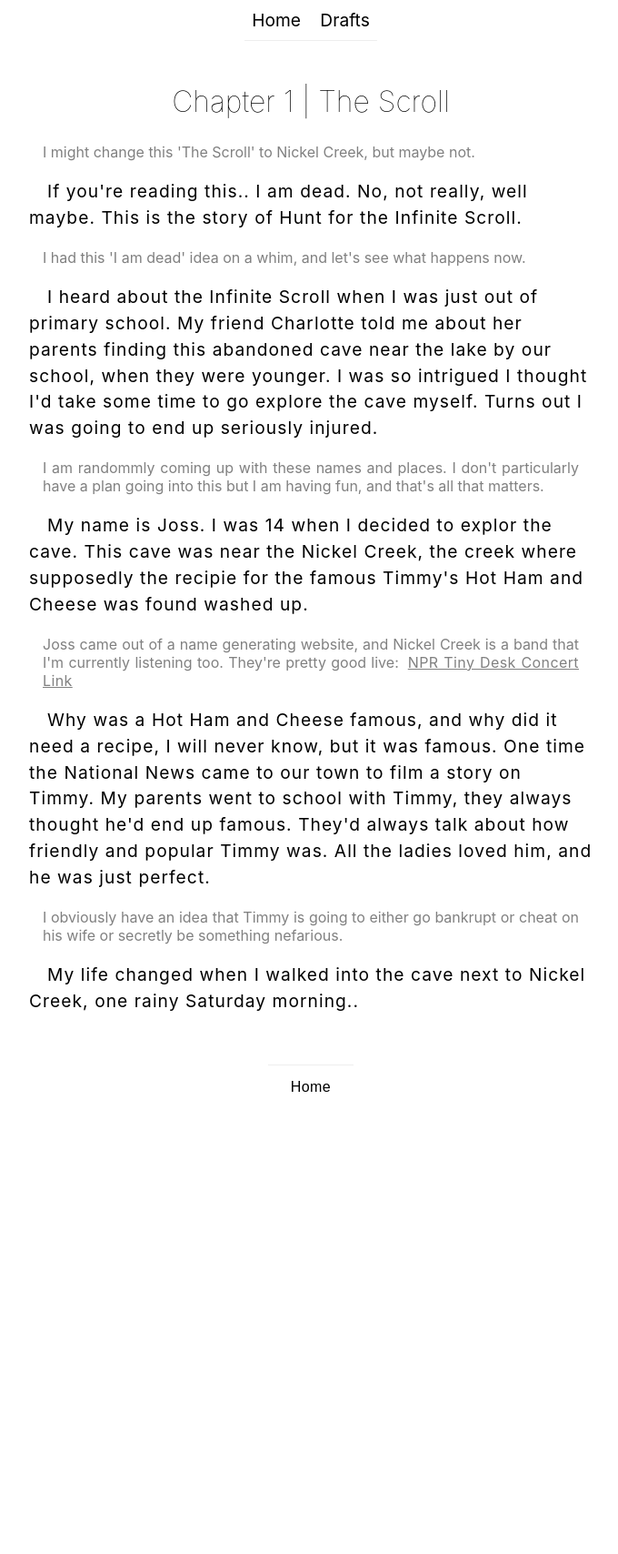
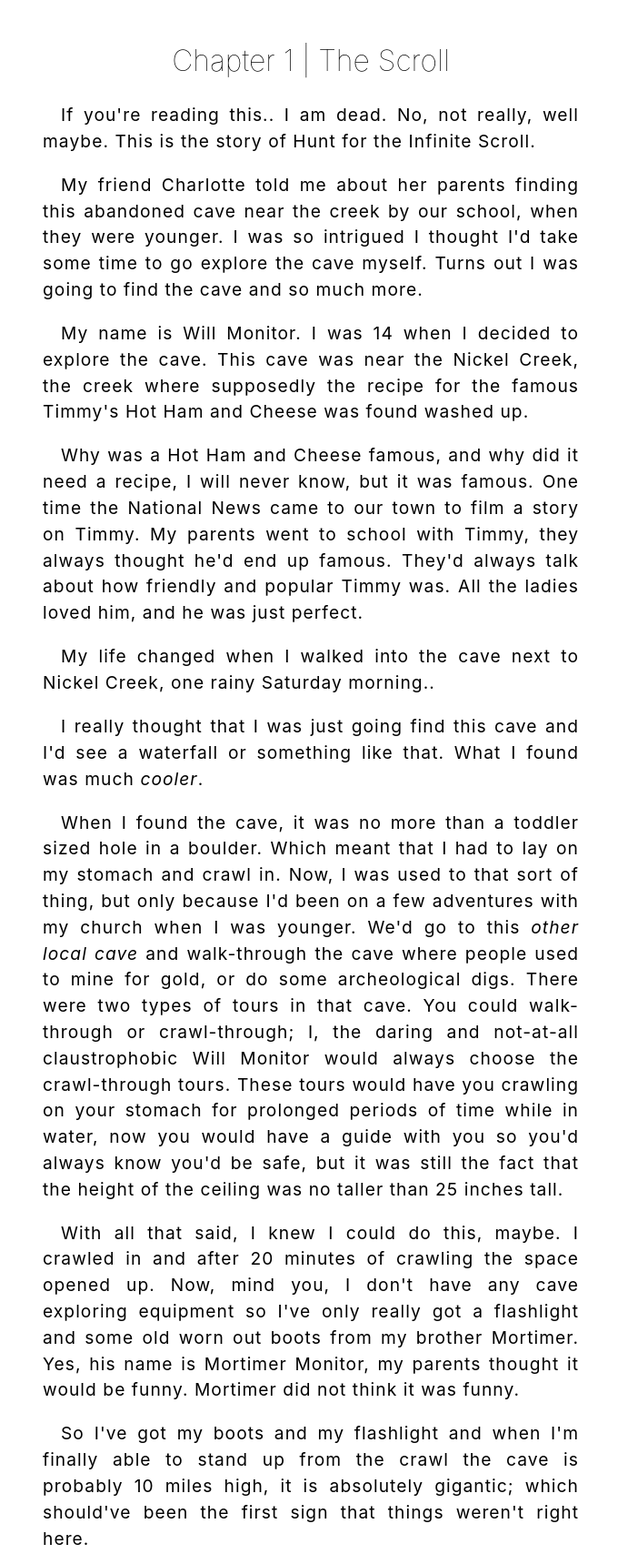
Before and after one commit to bramermatt/willMonitor, a plain HTML site: page drafts/chapter-1/thescroll.html in a window 1280 px wide. Shown: the top 1708 px of the page at 91% size, without its empty margins (298-978 px from the left). Before the commit the page ends 1249 px from the top, so only its background shows below. Drawn offline with Linux system fonts and the light colour scheme.

Commit message:
chapter 1 - draft

```diff
--- a/css/index.css
+++ b/css/index.css
@@ -67,7 +67,7 @@ body {
 
 
  .intro {
-    padding: 40px 15px;
+    padding: 20px 15px;
     max-width: 700px;
     margin-left: auto;
     margin-right: auto;
@@ -157,7 +157,7 @@ body {
 
 
 .page {
-    max-width: 670px;
+    max-width: 640px;
     margin: auto;
     padding-top: 20px;
 }
@@ -177,13 +177,17 @@ body {
     font-size: 1.2rem;
     line-height: 1.5em;
     /* word-wrap: break-word; */
-    text-align: auto;
+    text-align: justify;
     letter-spacing: .055em;
 }
 
 .page blockquote {
     text-align: justify;
     color: grey;
+
+    /* comment out display:none to show notes */
+    display: none;
+
 }
 
 .page a {
@@ -250,20 +254,20 @@ body {
     text-decoration: none;
 }
 
-.next button {
+/* .next button {
     background-color: var(--background);
     transition-duration: 0.4s;
     border-radius: 10px;
     padding: 5px;
     border-style: hidden;
-    /* /* color: var(--background); */
+    color: var(--text);
 }
 
 .next button:hover {
     background-color: #eee;
     color: #000;
     filter: drop-shadow(0 0 1.5px rgb(0, 0, 0));
-  }
+  } */
 
 
 footer {
--- a/drafts/chapter-1/thescroll.html
+++ b/drafts/chapter-1/thescroll.html
@@ -19,7 +19,7 @@
 
 <body>
 
-    <div class="navbar">
+    <div class="navbar" style="display:none;">
         <a href="../../index.html">Home</a>
         <a href="../../index.html#drafts">Drafts</a>
         <!-- <a href="../../index.html#published">Published</a> -->
@@ -34,13 +34,13 @@
 
         <blockquote>I had this 'I am dead' idea on a whim, and let's see what happens now.</blockquote>
 
-        <p>I heard about the Infinite Scroll when I was just out of primary school. My friend Charlotte told me about her parents finding this abandoned cave near the lake by our school, when they were younger. I was so intrigued I thought I'd take some time to go explore the cave myself. Turns out I was going to end up seriously injured.</p>
+        <p>My friend Charlotte told me about her parents finding this abandoned cave near the creek by our school, when they were younger. I was so intrigued I thought I'd take some time to go explore the cave myself. Turns out I was going to find the cave and so much more.</p>
 
-        <blockquote>I am randommly coming up with these names and places. I don't particularly have a plan going into this but I am having fun, and that's all that matters.</blockquote>
+        <blockquote>I am randomly coming up with these names and places. I don't particularly have a plan going into this but I am having fun, and that's all that matters.</blockquote>
 
-        <p>My name is Joss. I was 14 when I decided to explor the cave. This cave was near the Nickel Creek, the creek where supposedly the recipie for the famous Timmy's Hot Ham and Cheese was found washed up.</p>
+        <p>My name is Will Monitor. I was 14 when I decided to explore the cave. This cave was near the Nickel Creek, the creek where supposedly the recipe for the famous Timmy's Hot Ham and Cheese was found washed up.</p>
 
-        <blockquote>Joss came out of a name generating website, and Nickel Creek is a band that I'm currently listening too. They're pretty good live:<a href="https://youtu.be/jFycqnOpifQ" target="_blank">NPR Tiny Desk Concert Link</a></blockquote>
+        <blockquote>Nickel Creek is a band that I'm currently listening too. They're pretty good live:<a href="https://youtu.be/jFycqnOpifQ" target="_blank">NPR Tiny Desk Concert Link</a></blockquote>
 
         <p>Why was a Hot Ham and Cheese famous, and why did it need a recipe, I will never know, but it was famous. One time the National News came to our town to film a story on Timmy. My parents went to school with Timmy, they always thought he'd end up famous. They'd always talk about how friendly and popular Timmy was. All the ladies loved him, and he was just perfect.</p>
 
@@ -48,9 +48,26 @@
 
         <p>My life changed when I walked into the cave next to Nickel Creek, one rainy Saturday morning..</p>
 
+        <p>I really thought that I was just going find this cave and I'd see a waterfall or something like that. What I found was much <em>cooler</em>.</p>
+
+        <p>When I found the cave, it was no more than a toddler sized hole in a boulder. Which meant that I had to lay on my stomach and crawl in. Now, I was used to that sort of thing, but only because I'd been on a few adventures with my church when I was younger. We'd go to this <em>other local cave</em> and walk-through the cave where people used to mine for gold, or do some archeological digs. There were two types of tours in that cave. You could walk-through or crawl-through; I, the daring and not-at-all claustrophobic Will Monitor would always choose the crawl-through tours. These tours would have you crawling on your stomach for prolonged periods of time while in water, now you would have a guide with you so you'd always know you'd be safe, but it was still the fact that the height of the ceiling was no taller than 25 inches tall.</p>
+
+        <p>With all that said, I knew I could do this, maybe. I crawled in and after 20 minutes of crawling the space opened up. Now, mind you, I don't have any cave exploring equipment so I've only really got a flashlight and some old worn out boots from my brother Mortimer. Yes, his name is Mortimer Monitor, my parents thought it would be funny. Mortimer did not think it was funny.</p>
+
+        <p>So I've got my boots and my flashlight and when I'm finally able to stand up from the crawl the cave is probably 10 miles high, it is absolutely gigantic; which should've been the first sign that things weren't right here.</p>
+
+        <p>Because, outside this was just a boulder, but maybe I went downward instead of straight. I couldn't really tell from the crawl. Anyway, I'm here now, and I've got to explore. I start by looking around with my flashlight and I can hear so much noise. There are water streams everywhere, there are bats and animals scurrying all over the floor, I can hear every breath I take, it is so <em>loud</em>. It is very dark too, I turned off my flashlight to get a good look at the cave without my flashlight and I can't see anything. But what I do see is a tiny speck of golden light about 200 feet to my right, at least I think it's to my right. What does any other 14 year old boy do in a strange cave, I follow the light.</p>
+
+        <p>I turn my flashlight on so I don't step on any animals as I'm walking and I eventually get to the light, it is coming from what looks like a slit in the wall. I've got to investigate, so I shimmy my way through the slit and then I see it. I see the scroll. Now, by this point I'd never heard of the Infinite Scroll, but I would soon find out.</p>
+
+        <p>The scroll is sitting on top of a rock formation about 4 feet off the ground, and the scroll itself is emitting the golden light that shown through the room. I have no idea how this scroll is emitting light from it, but it is. The scroll is probably the width of a standard piece of paper but it has golden-brown end-pieces and the paper is a bright white. I inch forward and I notice that all the sound is gone, there are no animals I can hear, I can't hear myself breathing, I hear absolutely nothing. I keep getting closer to the scroll, almost like the scroll <em>needs</em> me to take it.</p>
+
+        <p>I continue closer and closer, until I'm right on top of it. The scroll was unrolled just enough to see what looks like the title of the page, and it says, "The Infinite Scroll: The Key to Save the Universe". I just had to laugh, the Key to Save the Universe, really? I'm interested of course, so I lean in to pick up the scroll to read it more and when I pick up the scroll everything goes black.</p>
+
+
         <div class="next">
         <!-- <button><a href="">< Previous Chapter</a></button> -->
-        <button><a href="../../index.html">Home</a></button>
+        <a href="../../index.html">Home</a>
         <!-- <button><a href="">Next Chapter ></a></button> -->
         </div>
     </div>
--- /dev/null
+++ b/drafts/chapter-template.html
@@ -0,0 +1,41 @@
+<!DOCTYPE html>
+<html lang="en">
+<head>
+    <head>
+        <meta charset="UTF-8">
+        <meta http-equiv="X-UA-Compatible" content="IE=edge">
+        <meta name="viewport" content="width=device-width, initial-scale=1.0">
+        <meta name="color-scheme" content="light dark"/>
+
+        <link rel="shortcut icon" type="image/x-icon" href="../img/fav-book.png">
+        <link rel="stylesheet" href="../css/index.css">
+
+        <title>Chapter (#) | (Title)</title>
+
+    </head>
+</head>
+
+
+<body>
+
+    <div class="navbar" style="display:none;">
+        <a href="../index.html">Home</a>
+        <a href="../index.html#drafts">Drafts</a>
+        <!-- <a href="../../index.html#published">Published</a> -->
+    </div>
+
+    <div class="page">
+        <h2>Chapter (#) | (Title)</h2>
+
+
+
+        <div class="next">
+        <!-- <button><a href="">< Previous Chapter</a></button> -->
+        <a href="../index.html">Home</a>
+        <!-- <button><a href="">Next Chapter ></a></button> -->
+        </div>
+    </div>
+
+
+</body>
+</html>
```
